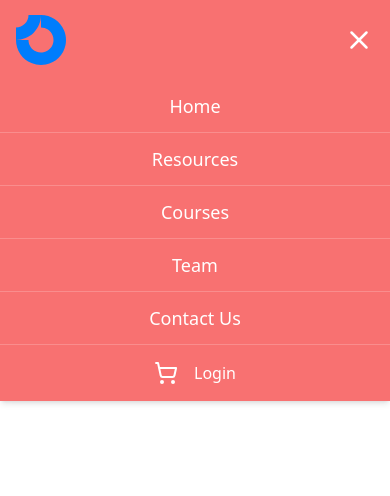
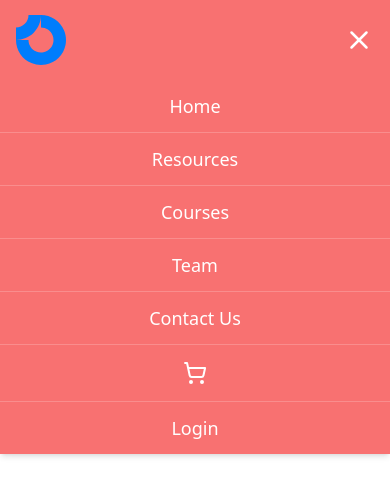
Before and after one commit to saisashreek5thdt/LMS-Edu-SASS-Platform, a Next.js app: page / in a window 390 px wide. Both pictures are taken after a click on the button "Toggle menu". Shown: the top 496 px of the page. Built offline with nearby package versions, Linux system fonts and the light colour scheme.

Commit message:
Fixed Mobile menu

```diff
--- a/app/_Components/Header.jsx
+++ b/app/_Components/Header.jsx
@@ -74,11 +74,13 @@
                   {link}
                 </Link>
               ))}
+              {/* Shopping Cart */}
               <div className="py-4 flex justify-center items-center gap-4">
                 <ShoppingCart className="cursor-pointer hover:text-gray-100" />
-                <button className="hover:text-gray-100 transition-colors duration-300">
-                  Login
-                </button>
+              </div>
+              {/* Login */}
+              <div className="py-3 text-center hover:bg-red-300 dark:hover:bg-gray-800 transition-colors">
+                <button className="text-lg">Login</button>
               </div>
             </div>
           </motion.div>
```
